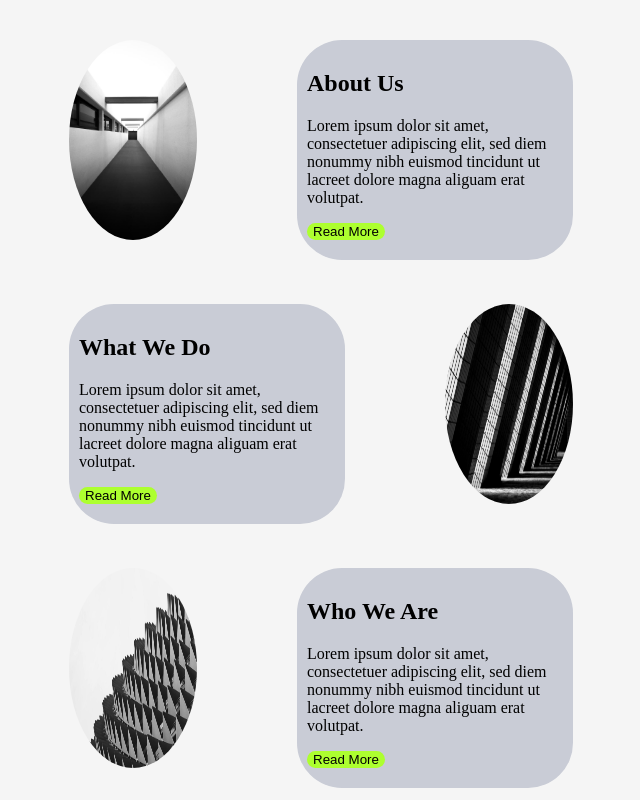
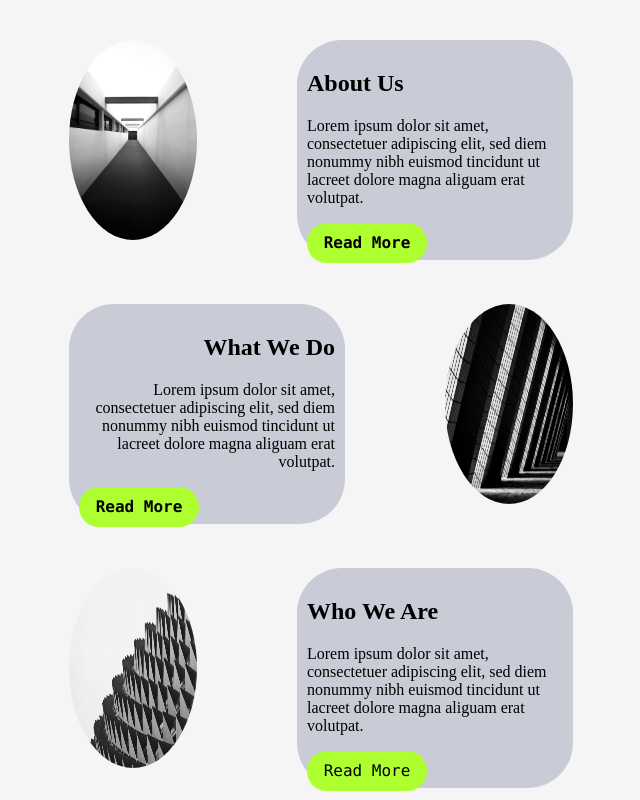
Before and after one commit to xetnqq/dzweb2a, a plain HTML site: page index.html in a window 1280 px wide. Shown: the whole page, without its empty margins (269-909 px from the left). Drawn offline with Linux system fonts and the light colour scheme.

Commit message:
reworked

```diff
--- a/index.html
+++ b/index.html
@@ -1,6 +1,13 @@
 <html>
     <head>
         <link rel="stylesheet" href="./style.css">
+        <style>
+            span {
+                font-family: Lucida Console;
+                font-size: larger;
+
+            }
+        </style>
     </head>
     <body>
     <div class="container">
@@ -8,14 +15,14 @@
         <div class="aboutus"><h2>About Us</h2>
             <div class="text"><p>Lorem ipsum dolor sit amet, consectetuer adipiscing elit, sed diem nonummy nibh
                 euismod tincidunt ut lacreet dolore magna aliguam erat volutpat.</p></div>
-                <button class="button1">Read More</button>
+                <button class="button1"><span><b>Read More</b></span></button>
         </div>
     </div>
     <div class="container-2">
-        <div class="aboutus-2"><h2>What We Do</h2>
+        <div class="aboutus-2"><h2 class="two">What We Do</h2>
             <div class="text-2"><p>Lorem ipsum dolor sit amet, consectetuer adipiscing elit, sed diem nonummy nibh
                 euismod tincidunt ut lacreet dolore magna aliguam erat volutpat.</p></div>
-                <button class="button1">Read More</button>
+                <button class="button1"><span><b>Read More</b></span></button>
         </div>
         <img class="photo-two" src="./img/pexels-harry-shum-12694483.jpg" alt="">
     </div>
@@ -24,7 +31,7 @@
         <div class="aboutus"><h2>Who We Are</h2>
             <div class="text"><p>Lorem ipsum dolor sit amet, consectetuer adipiscing elit, sed diem nonummy nibh
                 euismod tincidunt ut lacreet dolore magna aliguam erat volutpat.</p></div>
-                <button class="button1">Read More</button>
+                <button class="button1"><span><b></b>Read More</b></span></button>
         </div>
     </div>
     </body>
--- a/style.css
+++ b/style.css
@@ -7,6 +7,8 @@ button {
     background-color: greenyellow;
     border-radius: 30px;
     border: 0;
+    width: 120px;
+    height: 40px;
 }
 
 .container {
@@ -65,3 +67,11 @@ button {
     height: 200px;
     margin-right: 100px;
         }
+
+        .text-2 {
+            text-align: end;
+        }
+
+    .two {
+        text-align: end;
+    }
```
